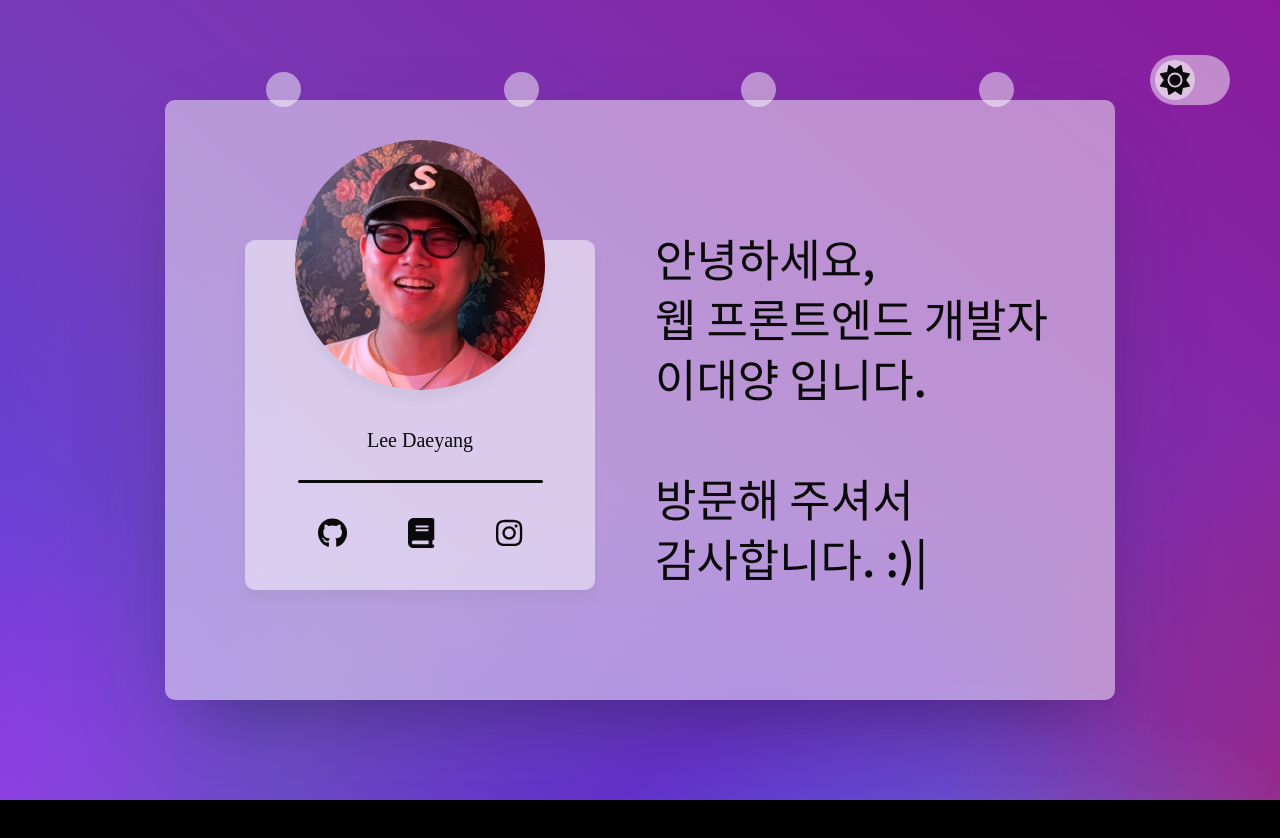
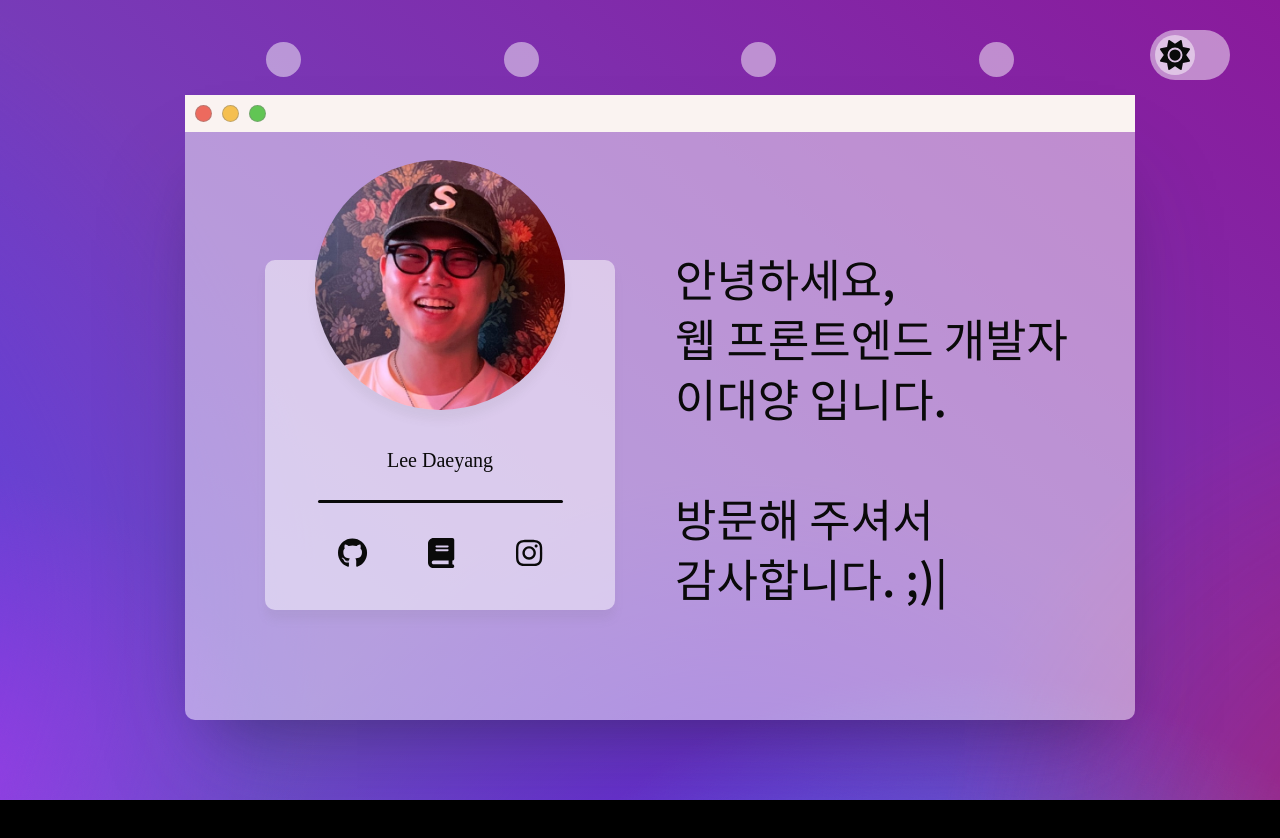
Before and after one commit to oceanlee-seoul/FE-PORTFOLIO, a React (Vite) app: page / in a window 1280 px wide. Shown: the top 838 px of the page. Built offline with nearby package versions, Linux system fonts and the light colour scheme.

Commit message:
feat: Home 디자인 변경

```diff
--- a/src/components/ContentsOfTable.tsx
+++ b/src/components/ContentsOfTable.tsx
@@ -15,7 +15,7 @@ const COTWrapper = styled.div`
   height: 60px;
   display: flex;
   flex-direction: row;
-  top: 60px;
+  top: 30px;
   left: 50%;
   transform: translateX(-50%);
   justify-content: space-around;
--- a/src/components/Home.tsx
+++ b/src/components/Home.tsx
@@ -42,13 +42,24 @@ const Home = forwardRef<HTMLDivElement>((props, ref) => {
               : Styles.contentContainerLight
           }
         >
+          <div
+            className={
+              displayMode === "dark" ? Styles.headerDark : Styles.headerLight
+            }
+          >
+            <div className={Styles.spanWrapper}>
+              <span></span>
+              <span></span>
+              <span></span>
+            </div>
+          </div>
           <div className={Styles.imageBox}>
             <ProfileCard text={"Lee Daeyang"} />
           </div>
           <div className={Styles.textBox}>
             <TypeAnimation
               sequence={[
-                `안녕하세요,\n웹 프론트엔드 개발자\n이대양 입니다.\n\n방문해 주셔서\n감사합니다. :)`,
+                `안녕하세요,\n웹 프론트엔드 개발자\n이대양 입니다.\n\n방문해 주셔서\n감사합니다. ;)`,
               ]}
               wrapper="span"
               style={{ whiteSpace: "pre-line", fontSize: "4.5rem" }}
--- a/src/components/ToggleDisplayMode.tsx
+++ b/src/components/ToggleDisplayMode.tsx
@@ -18,7 +18,7 @@ const ButtonWrapper = styled.button`
   width: 80px;
   overflow: hidden;
   right: 50px;
-  top: 55px;
+  top: 30px;
   border: none;
   position: fixed;
   cursor: pointer;
--- a/src/styles/Home.module.scss
+++ b/src/styles/Home.module.scss
@@ -22,13 +22,72 @@ $blending: hard-light;
   border-radius: 10px;
   z-index: 100;
   position: absolute;
-  top: 50%;
+  top: calc(50% + 20px);
   left: 50%;
-  transform: translate(-50%, -50%);
+  transform: translate(calc(-50% + 20px), -50%);
   color: $fontColor;
   transition: 0.3s;
   box-shadow: rgba(50, 50, 93, 0.25) 0px 50px 100px -20px,
     rgba(0, 0, 0, 0.3) 0px 30px 60px -30px;
+  .headerDark {
+    position: absolute;
+    top: -25px;
+    left: 0;
+    background-color: rgb(58, 56, 62);
+    width: calc(100% - 20px);
+    padding: 10px;
+    .spanWrapper {
+      display: flex;
+      gap: 10px;
+      span {
+        display: block;
+        width: 15px;
+        height: 15px;
+        border-radius: 50%;
+        background-color: white;
+        border: 0.5px solid rgba(128, 128, 128, 0.467);
+        &:first-child {
+          background-color: rgb(237, 106, 94);
+        }
+        &:nth-child(2) {
+          background-color: rgb(245, 191, 79);
+        }
+        &:last-child {
+          background-color: rgb(97, 197, 84);
+        }
+      }
+    }
+  }
+  .headerLight {
+    position: absolute;
+    top: -25px;
+    left: 0;
+    background-color: rgb(250, 243, 241);
+    width: calc(100% - 20px);
+    padding: 10px;
+    transition: 0.3s;
+    .spanWrapper {
+      display: flex;
+      gap: 10px;
+      span {
+        display: block;
+        width: 15px;
+        height: 15px;
+        border-radius: 50%;
+        background-color: white;
+        border: 0.5px solid rgba(128, 128, 128, 0.467);
+        &:first-child {
+          background-color: rgb(237, 106, 94);
+        }
+        &:nth-child(2) {
+          background-color: rgb(245, 191, 79);
+        }
+        &:last-child {
+          background-color: rgb(97, 197, 84);
+        }
+      }
+    }
+  }
   .textBox {
     width: 50%;
     line-height: 4.5rem;
```
